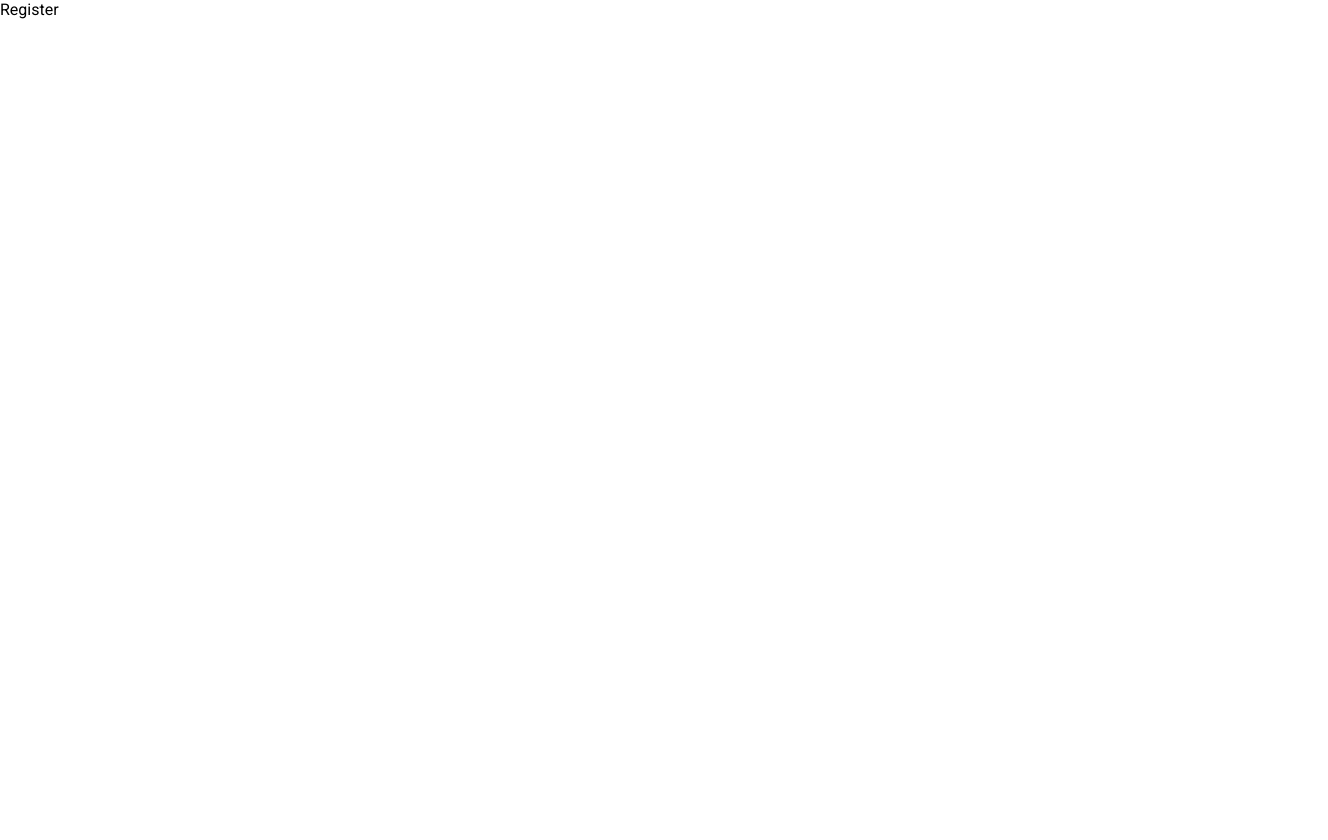
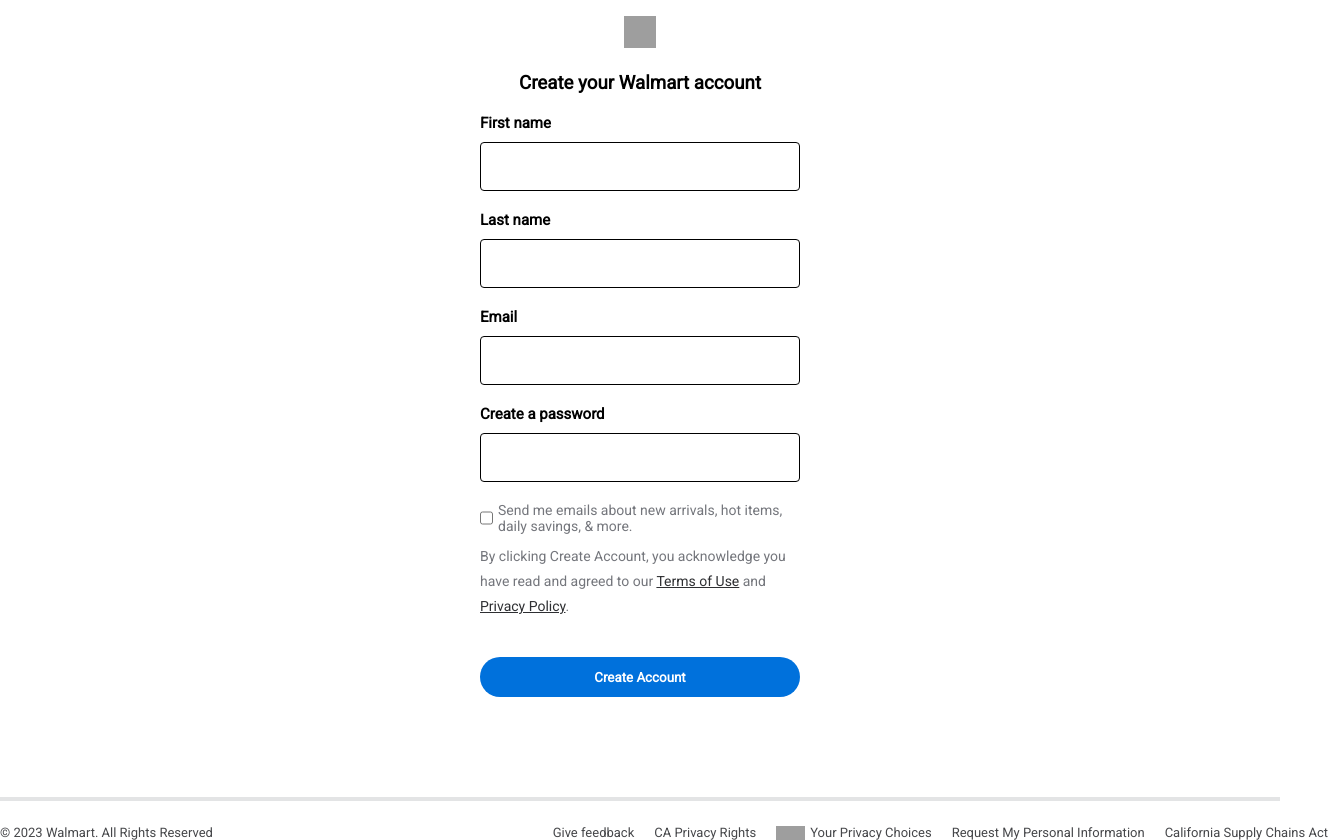
Before and after one commit to AliAkbarov99/Final-Project, a React (Create React App) app in the folder client/: page /register in a window 1280 px wide. Shown: the whole page, 1328 px wide, since content can reach past the window. Before the commit the page ends 800 px from the top, so only its background shows below. Built offline with nearby package versions, Linux system fonts and the light colour scheme; grey boxes are pictures that could not be loaded.

Commit message:
Login and register pages some updates

```diff
--- a/client/package.json
+++ b/client/package.json
@@ -11,6 +11,7 @@
     "helmet": "^6.0.1",
     "react": "^18.2.0",
     "react-dom": "^18.2.0",
+    "react-helmet-async": "^1.3.0",
     "react-icons": "^4.7.1",
     "react-router-dom": "^6.8.1",
     "react-scripts": "5.0.1",
--- a/client/public/index.html
+++ b/client/public/index.html
@@ -10,6 +10,7 @@
     />
 
     <title>React App</title>
+    <link rel="icon" href="https://i5.walmartimages.com/dfw/4ff9c6c9-991c/k2-_03d329be-5936-4ef6-ad29-95e392df014d.v1.png">
   </head>
   <body>
     <noscript>You need to enable JavaScript to run this app.</noscript>
--- a/client/src/Pages/Login/Login.jsx
+++ b/client/src/Pages/Login/Login.jsx
@@ -1,25 +1,22 @@
 import React from 'react'
-import registerStyle from "./Login.module.scss";
+import loginStyle from "./Login.module.scss";
 import { useFormik } from "formik";
 import axios from "axios";
 import * as Yup from "yup";
 import { useRef } from "react";
 import { Link } from 'react-router-dom'
-// import { Helmet, HelmetProvider } from 'react-helmet-async';
+import { Helmet, HelmetProvider } from 'react-helmet-async';
 
 const Login = () => {
 
-
-  const nameInp = useRef();
-  const surnameInp = useRef();
   const emailInp = useRef();
   const passwordInp = useRef();
-  const UserSchema = Yup.object().shape({
-    name: Yup.string().min(2, "Too Short!").max(10, "Too Long!").required("First name is required!"),
-    surname: Yup.string().min(2, "Too Short!").max(10, "Too Long!").required("Last name is required!"),
-    email: Yup.string().email("Invalid email").required("Email is required!"),
-    password: Yup.string().min(8, "Too short!").required("Password is required!")
-  });
+  // const UserSchema = Yup.object().shape({
+  //   name: Yup.string().min(2, "Too Short!").max(10, "Too Long!").required("First name is required!"),
+  //   surname: Yup.string().min(2, "Too Short!").max(10, "Too Long!").required("Last name is required!"),
+  //   email: Yup.string().email("Invalid email").required("Email is required!"),
+  //   password: Yup.string().min(8, "Too short!").required("Password is required!")
+  // });
 
   const formik = useFormik({
     initialValues: {
@@ -28,12 +25,10 @@ const Login = () => {
       email: "",
       password: "",
     },
-    validationSchema: UserSchema,
+    // validationSchema: UserSchema,
     onSubmit: (values) => {
       alert(JSON.stringify(values, null, 2));
 
-      nameInp.current.value = "";
-      surnameInp.current.value = "";
       emailInp.current.value = "";
       passwordInp.current.value = "";
     },
@@ -47,49 +42,21 @@ const Login = () => {
 
   return (
     <>
-      {/* <HelmetProvider>
+      <HelmetProvider>
         <Helmet>
           <meta charSet="utf-8" />
-        <title>Add</title>
+          <title>Login</title>
         </Helmet>
-    </HelmetProvider> */}
+      </HelmetProvider>
 
-      <div id={registerStyle.register}>
-        <div className={registerStyle.register__content}>
-          <div className={registerStyle.register__content__header}>
+      <div id={loginStyle.login}>
+        <div className={loginStyle.login__content}>
+          <div className={loginStyle.login__content__header}>
             <Link to="/"><img src="https://i5.walmartimages.com/dfw/4ff9c6c9-991c/k2-_03d329be-5936-4ef6-ad29-95e392df014d.v1.png" alt="" /></Link>
-            <h3>Create your Walmart account</h3>
+            <h3>Login your Walmart account</h3>
           </div>
           <form onSubmit={formik.handleSubmit}>
-            <label htmlFor="firstName">First name</label>
-            <input
-              ref={nameInp}
-              id="name"
-              name="name"
-              type="text"
-              onChange={formik.handleChange}
-              value={formik.values.name}
-            />
-            {formik.errors.name && formik.touched.name ? (
-              <div className={registerStyle.yup__error} style={{ color: "darkred" }}>{formik.errors.name}</div>
-            ) : null}
-
-
-            <label htmlFor="lastName">Last name</label>
-            <input
-              ref={surnameInp}
-              id="surname"
-              name="surname"
-              type="text"
-              onChange={formik.handleChange}
-              value={formik.values.surname}
-            />
-            {formik.errors.surname && formik.touched.surname ? (
-              <div className={registerStyle.yup__error} style={{ color: "darkred" }}>{formik.errors.surname}</div>
-            ) : null}
-
-
-            <label htmlFor="lastName">Email</label>
+            <label htmlFor="email">Email</label>
             <input
               ref={emailInp}
               id="email"
@@ -99,11 +66,11 @@ const Login = () => {
               value={formik.values.email}
             />
             {formik.errors.email && formik.touched.email ? (
-              <div className={registerStyle.yup__error} style={{ color: "darkred" }}>{formik.errors.email}</div>
+              <div className={loginStyle.yup__error} style={{ color: "darkred" }}>{formik.errors.email}</div>
             ) : null}
 
 
-            <label htmlFor="lastName">Create a password</label>
+            <label htmlFor="lastName">Password</label>
             <input
               ref={passwordInp}
               id="password"
@@ -113,25 +80,27 @@ const Login = () => {
               value={formik.values.password}
             />
             {formik.errors.password && formik.touched.password ? (
-              <div className={registerStyle.yup__error} style={{ color: "darkred" }}>{formik.errors.password}</div>
+              <div className={loginStyle.yup__error} style={{ color: "darkred" }}>{formik.errors.password}</div>
             ) : null}
 
-            <div className={registerStyle.register__check}>
+            <p>Don't have an account? <span style={{ color: "#0071dc", fontWeight: "600",cursor:"pointer" }} onClick={()=>{
+              window.location.href="/register"
+            }}>Register</span></p>
+
+            <div className={loginStyle.login__check}>
               <input type="checkbox" />
-              <span style={{color: "#2e2f32",fontWeight: "700"}}>Keep me signed in</span>
+              <span style={{ color: "#2e2f32", fontWeight: "700", marginLeft: "10px" }}>Keep me signed in</span>
             </div>
-            <div className={registerStyle.register__check}>
-              <input type="checkbox" />
-              <span style={{color:"#74767c"}}>Send me emails about new arrivals, hot items, daily savings, & more.</span>
-            </div>
-            <p style={{color:"#74767c"}}>By clicking Create Account, you acknowledge you have read and agreed to our <a href="https://www.walmart.com/help/article/walmart-com-terms-of-use/3b75080af40340d6bbd596f116fae5a0" style={{color: "#2e2f32"}}>Terms of Use</a> and <a href="https://corporate.walmart.com/privacy-security/walmart-privacy-notice" style={{color: "#2e2f32"}}>Privacy Policy</a>.</p>
+            <p style={{ color: "#74767c" }}>By clicking Create Account, you acknowledge you have read and agreed to our <a href="https://www.walmart.com/help/article/walmart-com-terms-of-use/3b75080af40340d6bbd596f116fae5a0" style={{ color: "#2e2f32" }}>Terms of Use</a> and <a href="https://corporate.walmart.com/privacy-security/walmart-privacy-notice" style={{ color: "#2e2f32" }}>Privacy Policy</a>.</p>
 
 
-            <button type="submit">Create Account</button>
+            <button type="submit" onClick={() => {
+              window.location.href = '/register'
+            }}>Create Account</button>
           </form>
         </div>
-        <div className={registerStyle.footer}>
-          <div className={registerStyle.footer__content}>
+        <div className={loginStyle.footer}>
+          <div className={loginStyle.footer__content}>
             <div>© 2023 Walmart. All Rights Reserved</div>
             <div>
               <span>Give feedback</span>
--- a/client/src/Pages/Register/Register.jsx
+++ b/client/src/Pages/Register/Register.jsx
@@ -1,8 +1,143 @@
 import React from 'react'
+import registerStyle from "./Register.module.scss";
+import { useFormik } from "formik";
+import axios from "axios";
+import * as Yup from "yup";
+import { useRef } from "react";
+import { Link } from 'react-router-dom'
+import { Helmet, HelmetProvider } from 'react-helmet-async';
 
 const Register = () => {
+
+
+  const nameInp = useRef();
+  const surnameInp = useRef();
+  const emailInp = useRef();
+  const passwordInp = useRef();
+  const UserSchema = Yup.object().shape({
+    name: Yup.string().min(2, "Too Short!").max(10, "Too Long!").required("First name is required!"),
+    surname: Yup.string().min(2, "Too Short!").max(10, "Too Long!").required("Last name is required!"),
+    email: Yup.string().email("Invalid email").required("Email is required!"),
+    password: Yup.string().min(8, "Too short!").required("Password is required!")
+  });
+
+  const formik = useFormik({
+    initialValues: {
+      name: "",
+      surname: "",
+      email: "",
+      password: "",
+    },
+    validationSchema: UserSchema,
+    onSubmit: (values) => {
+      alert(JSON.stringify(values, null, 2));
+
+      nameInp.current.value = "";
+      surnameInp.current.value = "";
+      emailInp.current.value = "";
+      passwordInp.current.value = "";
+    },
+  });
+
+
   return (
-    <div>Register</div>
+    <>
+      <HelmetProvider>
+        <Helmet>
+          <meta charSet="utf-8" />
+          <title>Register</title>
+        </Helmet>
+      </HelmetProvider>
+
+      <div id={registerStyle.register}>
+        <div className={registerStyle.register__content}>
+          <div className={registerStyle.register__content__header}>
+            <Link to="/"><img src="https://i5.walmartimages.com/dfw/4ff9c6c9-991c/k2-_03d329be-5936-4ef6-ad29-95e392df014d.v1.png" alt="" /></Link>
+            <h3>Create your Walmart account</h3>
+          </div>
+          <form onSubmit={formik.handleSubmit}>
+            <label htmlFor="firstName">First name</label>
+            <input
+              ref={nameInp}
+              id="name"
+              name="name"
+              type="text"
+              onChange={formik.handleChange}
+              value={formik.values.name}
+            />
+            {formik.errors.name && formik.touched.name ? (
+              <div className={registerStyle.yup__error} style={{ color: "darkred" }}>{formik.errors.name}</div>
+            ) : null}
+
+
+            <label htmlFor="lastName">Last name</label>
+            <input
+              ref={surnameInp}
+              id="surname"
+              name="surname"
+              type="text"
+              onChange={formik.handleChange}
+              value={formik.values.surname}
+            />
+            {formik.errors.surname && formik.touched.surname ? (
+              <div className={registerStyle.yup__error} style={{ color: "darkred" }}>{formik.errors.surname}</div>
+            ) : null}
+
+
+            <label htmlFor="lastName">Email</label>
+            <input
+              ref={emailInp}
+              id="email"
+              name="email"
+              type="email"
+              onChange={formik.handleChange}
+              value={formik.values.email}
+            />
+            {formik.errors.email && formik.touched.email ? (
+              <div className={registerStyle.yup__error} style={{ color: "darkred" }}>{formik.errors.email}</div>
+            ) : null}
+
+
+            <label htmlFor="lastName">Create a password</label>
+            <input
+              ref={passwordInp}
+              id="password"
+              name="password"
+              type="password"
+              onChange={formik.handleChange}
+              value={formik.values.password}
+            />
+            {formik.errors.password && formik.touched.password ? (
+              <div className={registerStyle.yup__error} style={{ color: "darkred" }}>{formik.errors.password}</div>
+            ) : null}
+
+
+            <div className={registerStyle.register__check}>
+              <input type="checkbox" />
+              <span style={{ color: "#74767c" }}>Send me emails about new arrivals, hot items, daily savings, & more.</span>
+            </div>
+            <p style={{ color: "#74767c" }}>By clicking Create Account, you acknowledge you have read and agreed to our <a href="https://www.walmart.com/help/article/walmart-com-terms-of-use/3b75080af40340d6bbd596f116fae5a0" style={{ color: "#2e2f32" }}>Terms of Use</a> and <a href="https://corporate.walmart.com/privacy-security/walmart-privacy-notice" style={{ color: "#2e2f32" }}>Privacy Policy</a>.</p>
+
+
+            <button type="submit" onClick={()=>{
+              window.location.href="/login"
+            }}>Create Account</button>
+          </form>
+        </div>
+        <div className={registerStyle.footer}>
+          <div className={registerStyle.footer__content}>
+            <div>© 2023 Walmart. All Rights Reserved</div>
+            <div>
+              <span>Give feedback</span>
+              <span>CA Privacy Rights</span>
+              <span><img src="https://i5.walmartimages.com/dfwrs/76316474-d730/k2-_3c5ba298-4f19-46be-9fc3-ac49225d19bd.v1.png" alt="" /> Your Privacy Choices</span>
+              <span>Request My Personal Information</span>
+              <span>California Supply Chains Act</span>
+            </div>
+          </div>
+        </div>
+      </div>
+    </>
   )
 }
 
--- a/client/src/Pages/Register/Register.module.scss
+++ b/client/src/Pages/Register/Register.module.scss
@@ -0,0 +1,122 @@
+#register {
+    width: 100%;
+    height: 100vh;
+    // display: flex;
+    // justify-content: center;
+
+    .register__content {
+        width: 25%;
+        margin: auto;
+
+        padding-top: 16px;
+
+        .register__content__header {
+            display: flex;
+            flex-direction: column;
+            align-items: center;
+            gap: 20px;
+
+            img {
+                width: 32px;
+                height: 32px;
+            }
+
+            h3 {}
+        }
+
+        form {
+            display: flex;
+            flex-direction: column;
+
+            label {
+                margin-bottom: 10px;
+                margin-top: 20px;
+                font-weight: bold;
+                font-size: 15px;
+            }
+
+            input {
+                padding: 16px;
+                border-radius: 4px;
+                border: 1px solid black;
+            }
+
+            .yup__error {
+                font-size: 13px;
+            }
+
+            .register__check {
+                margin-top: 20px;
+                display: flex;
+                align-items: center;
+
+                input {
+                    height: 18px;
+                    width: 18px;
+                    cursor: pointer;
+                }
+
+                span {
+                    font-size: 14px;
+                    margin-left: 5px;
+                }
+
+
+            }
+
+            p {
+                line-height: 25px;
+                font-size: 14px;
+                margin-top: 10px;
+            }
+
+            button {
+                height: 40px;
+                margin-top: 38px;
+                background: #0071dc;
+                color: #fff;
+                font-weight: 700;
+                border: none;
+                border-radius: 20px;
+                cursor: pointer;
+                &:hover{
+                    background: #004f9a;
+                }
+            }
+        }
+    }
+
+    .footer{
+        margin-top: 100px;
+        border-top: 4px solid #e3e4e5;
+
+        .footer__content{
+            width: 1328px;
+            margin: auto;
+            padding-top: 24px;
+            display: flex;
+            justify-content: space-between;
+            color: rgb(70, 71, 74);
+
+            span{
+                cursor: pointer;
+                font-size: 13px;
+                display: flex;
+                align-items: center;
+            }
+            img{
+                width: 29px;
+                height: 14px;
+                margin-right: 5px;
+            }
+
+            & div:last-child{
+                display: flex;
+                gap: 20px;
+            }
+            & div:first-child{
+                font-size: 13px;
+            }
+        }
+    }
+}
```
Also changed, not shown: client/src/Pages/Entry/Entry.jsx (+11 -1 lines), client/src/Pages/Login/Login.module.scss (+5 -5 lines), 1 other file (tests, documents, lock files or other folders). Lines whose indentation alone changed are shown as unchanged.
